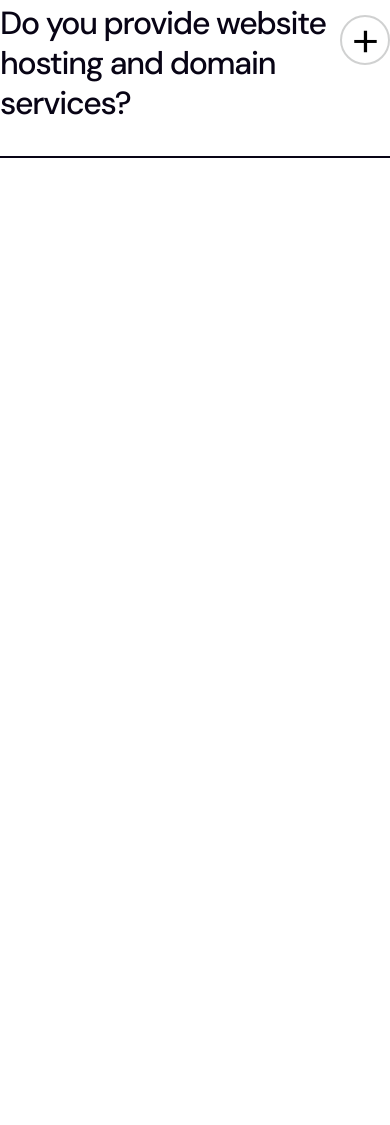
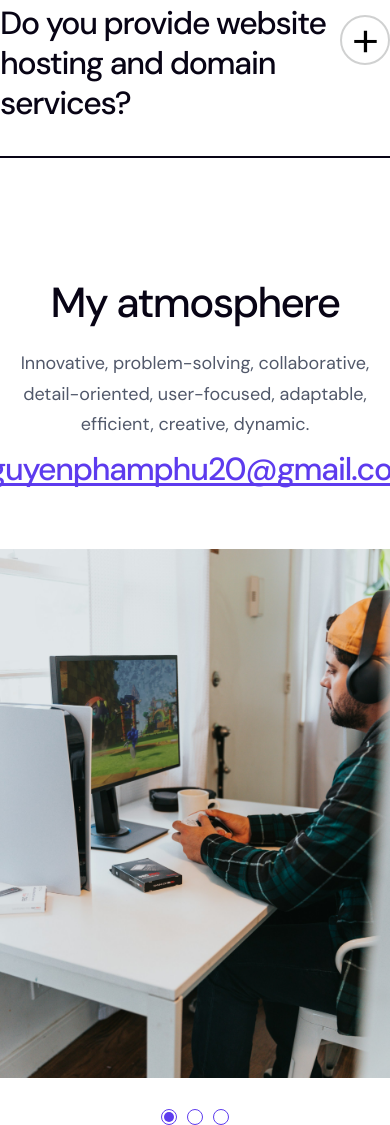
Before and after one commit to nguyenphamphu20/Personal-Portfolio, a plain HTML site: page index.html in a window 390 px wide. Shown: the part 7699-8824 px from the top of the page. Before the commit the page ends 7921 px from the top, so only its background shows below. Drawn offline with Linux system fonts and the light colour scheme.

Commit message:
done gallery

```diff
--- a/assets/css/responsive.css
+++ b/assets/css/responsive.css
@@ -302,6 +302,104 @@
     .faq__question {
         padding-left: 0;
     }
+
+    /* gallery */
+    .gallery {
+        margin-top: 120px;
+    }
+
+    .gallery__mail {
+        margin-top: 10px;
+    }
+
+    .gallery__bottom {
+        margin-top: 60px;
+        display: flex;
+        flex-direction: column;
+    }
+
+    .gallery__image {
+        visibility: hidden;
+        opacity: 0;
+        transform: translateX(50%);
+        transition: transform 0.3s ease, visibility 0.3s ease, opacity 0.3s ease;
+    }
+
+    .gallery__control {
+        margin-top: 30px;
+        display: flex;
+        justify-content: center;
+        align-items: center;
+        gap: 10px;
+    }
+
+    .gallery__control:has(input:nth-child(1):checked)
+        ~ .row
+        > *:nth-child(1)
+        > .gallery__image {
+        visibility: visible;
+        opacity: 1;
+        transform: translateX(0);
+    }
+
+    .gallery__control:has(input:nth-child(2):checked)
+        ~ .row
+        > *:nth-child(2)
+        > .gallery__image {
+        transform: translateX(0);
+        visibility: visible;
+        opacity: 1;
+    }
+
+    .gallery__control:has(input:nth-child(3):checked)
+        ~ .row
+        > *:nth-child(3)
+        > .gallery__image {
+        transform: translateX(0);
+        visibility: visible;
+        opacity: 1;
+    }
+
+    .gallery__control-radio {
+        display: block;
+        width: 16px;
+        height: 16px;
+        border-radius: 50%;
+        border: 1px solid var(--color-primary);
+        position: relative;
+    }
+
+    .gallery__control-radio::before {
+        content: "";
+        display: none;
+        width: 10px;
+        height: 10px;
+        border-radius: 50%;
+        background-color: var(--color-primary);
+        position: absolute;
+        top: 50%;
+        left: 50%;
+        transform: translate(-50%, -50%);
+    }
+
+    input:nth-of-type(1):checked
+        ~ .gallery__control-radio:nth-of-type(1)::before {
+        display: block;
+    }
+
+    input:nth-of-type(2):checked
+        ~ .gallery__control-radio:nth-of-type(2)::before {
+        display: block;
+    }
+
+    input:nth-of-type(3):checked
+        ~ .gallery__control-radio:nth-of-type(3)::before {
+        display: block;
+    }
+
+    .gallery .position-r {
+        height: 550px;
+    }
 }
 
 /* Table */
--- a/index.html
+++ b/index.html
@@ -1058,7 +1058,7 @@
                 </div>
             </section>
             <!-- gallery -->
-            <section class="gallery none">
+            <section class="gallery">
                 <div class="container">
                     <section class="gallery__top">
                         <h2 class="gallery__heading heading-lv-2">
@@ -1072,8 +1072,44 @@
                         <p class="gallery__mail">nguyenphamphu20@gmail.com</p>
                     </section>
                     <section class="gallery__bottom">
-                        <div class="row row-cols-3">
-                            <div class="col">
+                        <!-- control for table and mobile -->
+                        <div class="gallery__control hidden-on-pc order-2">
+                            <input
+                                type="radio"
+                                name="image-for-gallery"
+                                id="galler__image--1"
+                                checked
+                                hidden
+                            />
+                            <input
+                                type="radio"
+                                name="image-for-gallery"
+                                id="galler__image--2"
+                                hidden
+                            />
+                            <input
+                                type="radio"
+                                name="image-for-gallery"
+                                id="galler__image--3"
+                                hidden
+                            />
+                            <label
+                                for="galler__image--1"
+                                class="gallery__control-radio"
+                            ></label>
+                            <label
+                                for="galler__image--2"
+                                class="gallery__control-radio"
+                            ></label>
+                            <label
+                                for="galler__image--3"
+                                class="gallery__control-radio"
+                            ></label>
+                        </div>
+                        <div
+                            class="row row-cols-lg-3 row-cols-1 order-1 position-r"
+                        >
+                            <div class="col position-ab">
                                 <figure class="gallery__image">
                                     <img
                                         src="./assets/images/gallery-01.jpg"
@@ -1082,7 +1118,7 @@
                                     />
                                 </figure>
                             </div>
-                            <div class="col">
+                            <div class="col position-ab">
                                 <figure class="gallery__image">
                                     <img
                                         src="./assets/images/gallery-02.jpg"
@@ -1091,7 +1127,7 @@
                                     />
                                 </figure>
                             </div>
-                            <div class="col">
+                            <div class="col position-ab">
                                 <figure class="gallery__image">
                                     <img
                                         src="./assets/images/gallery-03.jpg"
```
